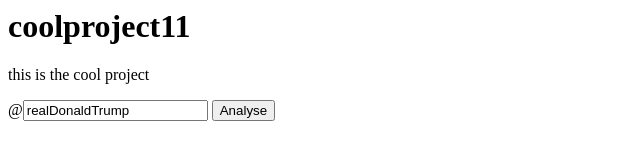
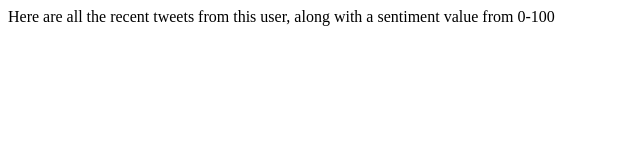
Before and after one commit to thien/twittersphere, a website: page public/user.html in a window 1280 px wide. Shown: the whole page, without its empty margins (0-640 px from the left). Drawn offline with Linux system fonts and the light colour scheme.

Commit message:
sdjiasdj

```diff
--- a/public/user.html
+++ b/public/user.html
@@ -1,16 +1,10 @@
 <html>
     <head>
-        <script src="/three/three.min.js"></script>
+        <title>CoolProject11</title>
     </head>
     <body>
-        <h1>coolproject11</h1>
-        <p>this is the cool project</p>
-        <label>@<input id="twitter" placeholder="username" value="realDonaldTrump"></label>
-        <button onClick="process()">Analyse</button>
-        <script>
-            function process() {
-                document.location = document.getElementById("twitter").value;
-            }
-        </script>
+        <h1></h1>
+        <p>Here are all the recent tweets from this user, along with a sentiment value from 0-100</p>
+
     </body>
 </html>
```
